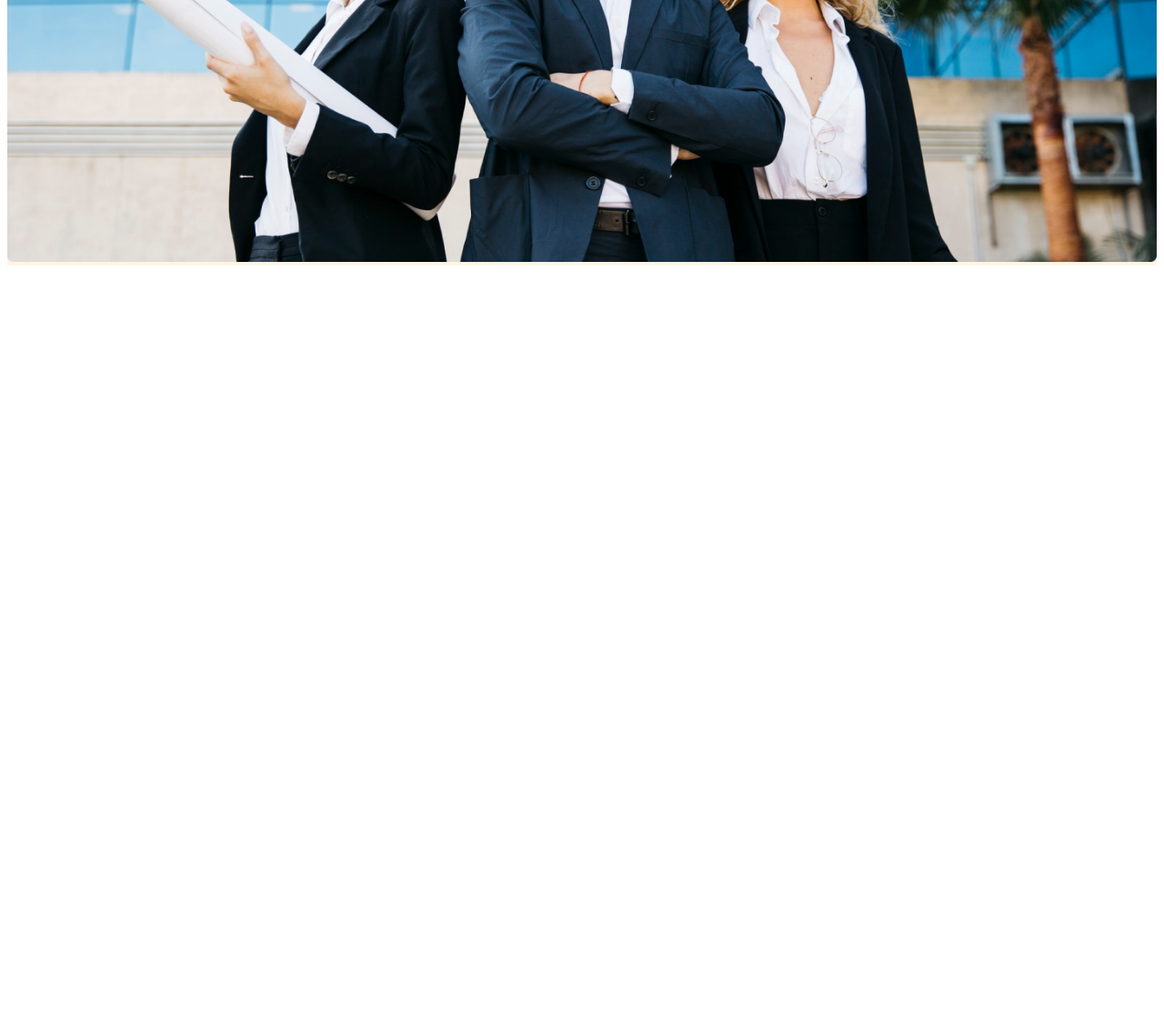
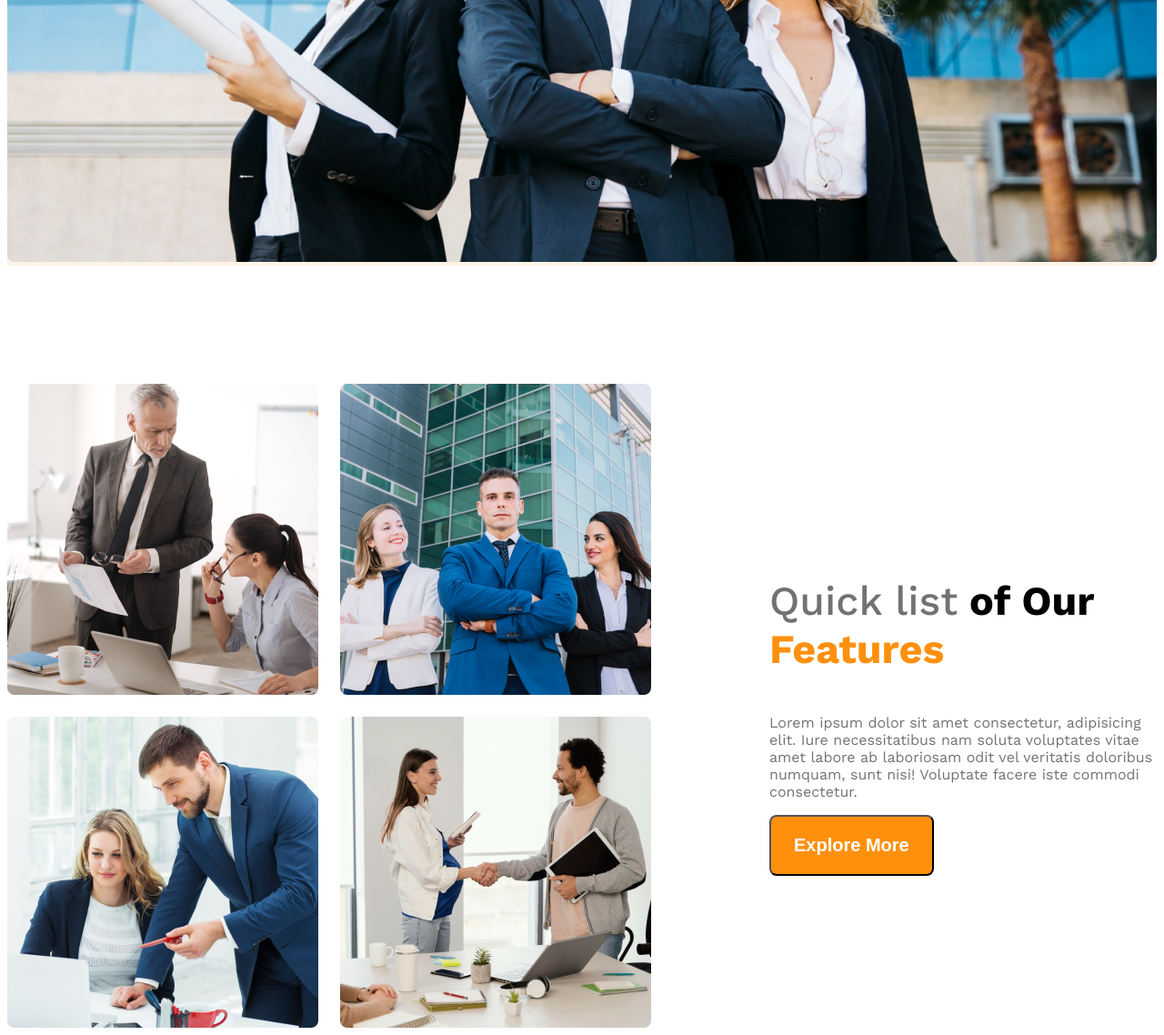
Before and after one commit to SumonaKeya/G3-Architect, a plain HTML site: page index.html in a window 1280 px wide. Shown: the part 915-2053 px from the top of the page at 91% size. Before the commit the page ends 1215 px from the top, so only its background shows below. Drawn offline with nearby package versions, Linux system fonts and the light colour scheme.

Commit message:
feature section addedd

```diff
--- a/index.html
+++ b/index.html
@@ -29,5 +29,23 @@
 <img class="banner-img" src="./images/banner.png" alt="banner pic">
 </header>
 
+<main>
+    <section class="teams display-flex">
+        <div class="team-img-container">
+            <img src="./images/team1.png" alt="two architects discussing about design">
+            <img src="./images/team2.png" alt="two architects discussing about design">
+            <img src="./images/team3.png" alt="two architects discussing about design">
+            <img src="./images/team4.png" alt="two architects discussing about design">
+
+        </div>
+        <div class="our-features">
+           <h3 class="feature-title"><span id="quick-list" class="text-light-gray">Quick list</span> <span>of Our</span> <span class="text-primary">Features</span> </h3>
+           <p class="feature-description text-light-gray">Lorem ipsum dolor sit amet consectetur, adipisicing elit. Iure necessitatibus nam soluta voluptates vitae amet labore ab laboriosam odit vel veritatis doloribus numquam, sunt nisi! Voluptate facere iste commodi consectetur.</p>
+           <button class="btn-primary">Explore More</button>
+        </div>
+
+    </section>
+</main>
+
 </body>
 </html>
--- a/style.css
+++ b/style.css
@@ -5,6 +5,9 @@
     font-optical-sizing: auto;
     font-weight:400;
     font-style: normal;
+  }
+  main > section {
+    margin-top: 130px;
   }
 
   .display-flex{
@@ -55,6 +58,9 @@
     font-weight: 700;
 }
 
+.text-primary{
+  color: #FF900E;
+}
 .btn-primary{
     background-color:#FF900E;
     color: white;
@@ -66,12 +72,60 @@
 .banner-img{
   width: 100%;
 }
+main{
+  max-width: 1440px;
+  margin: 0 auto;
+}
+
+/* Features starts */
+
+.teams{
+  align-items: center;
+}
+.team-img-container{
+  display: grid;
+  grid-template-columns: repeat(2,1fr);
+  gap: 24px;
+}
+.our-features{
+ margin-left: 130px;
+ max-width:530px ;
+}
+.feature-title{
+  font-size: 2.8rem;
+  font-weight: 700;
+}
+
+#quick-list{
+  font-weight: 500;
+}
+
+
+
+
 
 /* Responsive Media Query */
 
 @media screen and (max-width: 576px)
 {
-  .navbar, .nav-links{
+  .navbar, .nav-links, .teams{
     flex-direction: column ;
   }
+
+  .team-img-container{
+    grid-template-columns: repeat(1,1fr);
+  }
+  .our-features{
+    margin-left: 20px;
+  }
 }
+
+@media screen and (min-width: 576px) and (max-width: 992px)
+{
+ .teams{
+  flex-direction: column;
+ }
+ .our-features{
+  margin-left: 50px auto;
+}
+}
```
